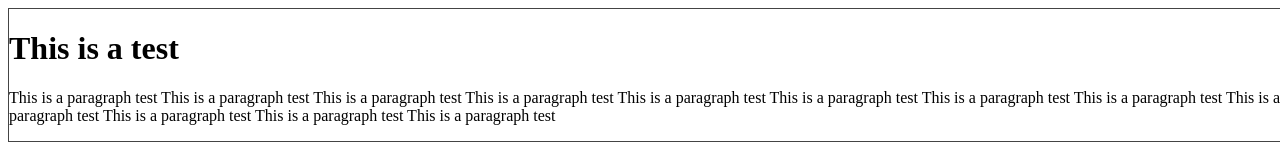
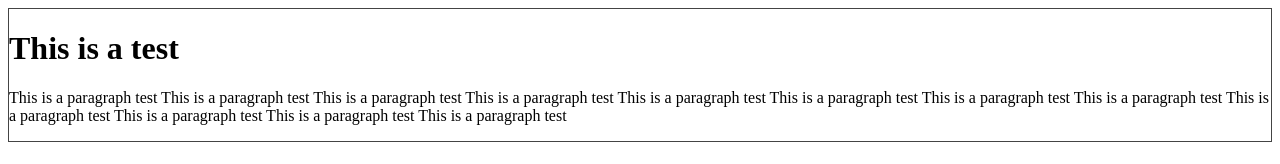
Before and after one commit to camp185/resizetest, a plain HTML site: page index.html in a window 1280 px wide. Drawn offline with Linux system fonts and the light colour scheme.

Commit message:
Update style.css

```diff
--- a/style.css
+++ b/style.css
@@ -1 +1 @@
-body {border:1px solid #444; width:100%;font-aize:100%;}
+body {border:1px solid #444; font-aize:14px;}
```
